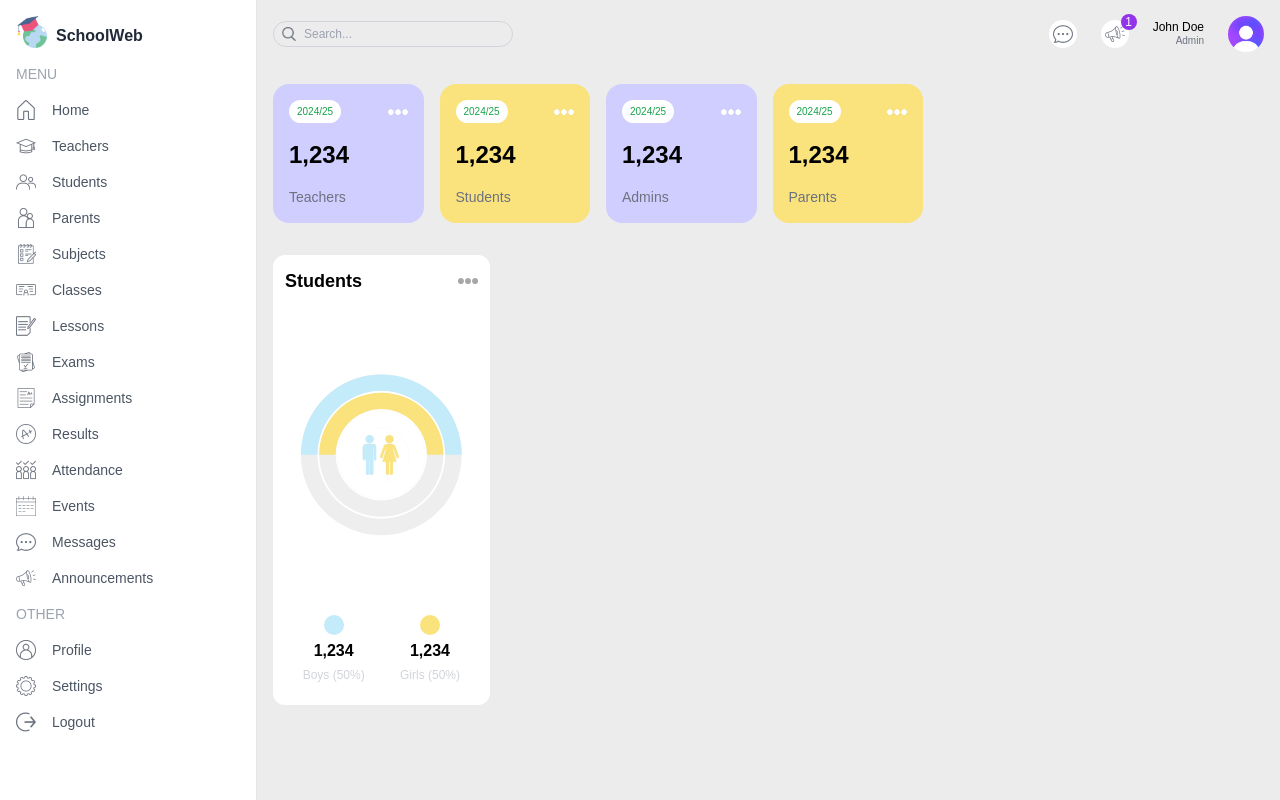
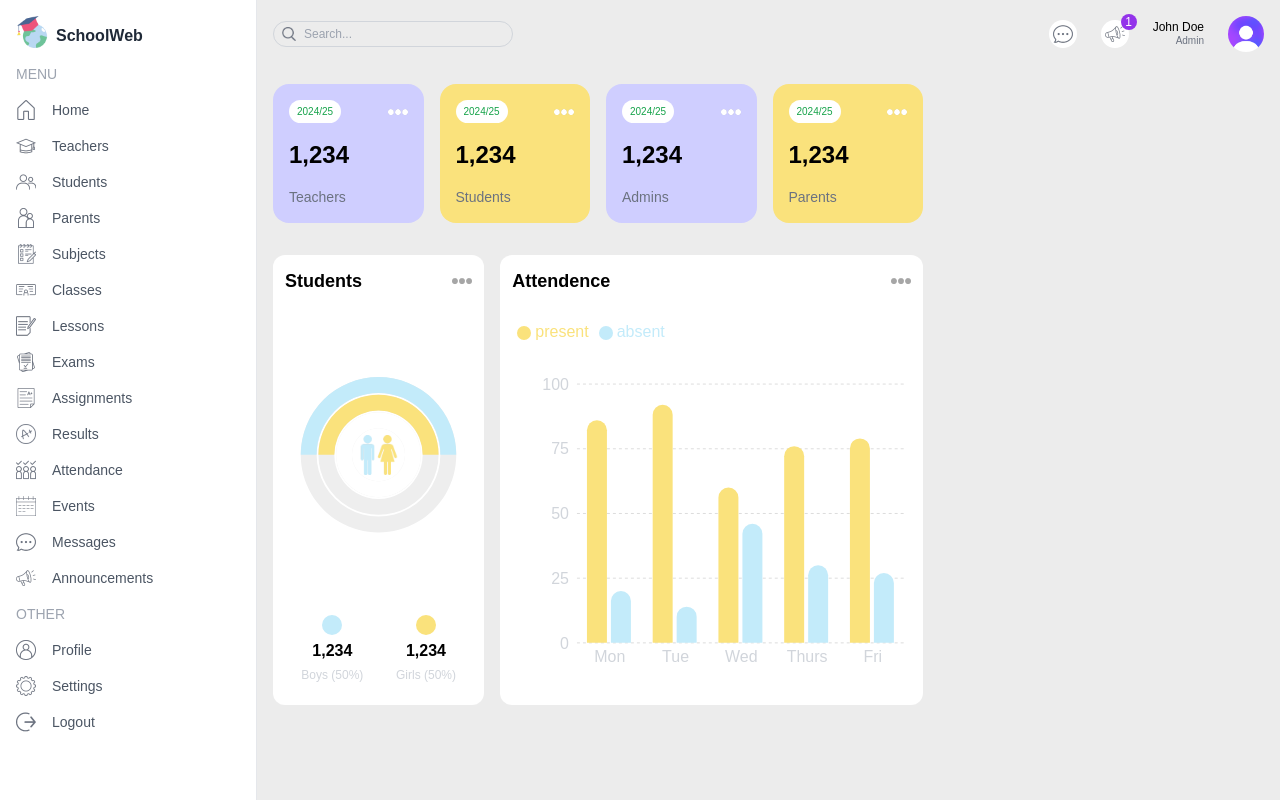
Before and after one commit to WaqarAhmad03/school-web, a Next.js app: page /dashboard/admin in a window 1280 px wide. Built offline with nearby package versions, Linux system fonts and the light colour scheme.

Commit message:
attendence chart created

```diff
--- a/src/app/dashboard/admin/page.jsx
+++ b/src/app/dashboard/admin/page.jsx
@@ -1,6 +1,7 @@
 import React from 'react'
 import UserCard from "../../../components/UserCard"
 import CountChart from "../../../components/CountChart"
+import AttendenceChart from "../../../components/AttendenceChart"
 // import { RadialBarChart } from 'recharts'
 
 const AdminPage = () => {
@@ -14,11 +15,13 @@ const AdminPage = () => {
           <UserCard type="parent"/>
         </div>
 
-        <div className='flex flex-col lg:flex-row'>
+        <div className='flex flex-col lg:flex-row gap-4'>
           <div className='w-full lg:w-1/3 h-[450px]'>
             <CountChart/>
           </div>
-          <div className='w-full lg:w-2/3 h-[450px]'></div>
+          <div className='w-full lg:w-2/3 h-[450px]'>
+            <AttendenceChart/>
+          </div>
         </div>
 
       </div>
--- /dev/null
+++ b/src/components/AttendenceChart.jsx
@@ -0,0 +1,68 @@
+"use client"
+import Image from 'next/image'
+import React from 'react'
+import { BarChart, Bar, Rectangle, XAxis, YAxis, CartesianGrid, Tooltip, Legend, ResponsiveContainer } from 'recharts';
+
+const data = [
+  {
+    name: 'Mon',
+    present: 86,
+    absent: 20,
+  },
+  {
+    name: 'Tue',
+    present: 92,
+    absent: 14,
+  },
+  {
+    name: 'Wed',
+    present: 60,
+    absent: 46,
+  },
+  {
+    name: 'Thurs',
+    present: 76,
+    absent: 30,
+  },
+  {
+    name: 'Fri',
+    present: 79,
+    absent: 27,
+  },
+];
+
+const AttendenceChart = () => {
+  return (
+    <div className='bg-white rounded-xl w-full h-full p-3'>
+        <div className='flex justify-between items-center'>
+            <p className='text-lg font-semibold'>Attendence</p>
+            <Image src="/moreDark.png" alt='more-dark' width={20} height={20}/>
+        </div>
+
+        <ResponsiveContainer width="100%" height="90%">
+        <BarChart
+          width={500}
+          height={300}
+          data={data}
+        //   margin={{
+        //     top: 5,
+        //     right: 30,
+        //     left: 20,
+        //     bottom: 5,
+        //   }}
+        barSize={20}
+        >
+          <CartesianGrid strokeDasharray="3 3" vertical={false} stroke='#ddd'/>
+          <XAxis dataKey="name" tick={{fill:"#d1d5db"}} tickLine={false} axisLine={false} />
+          <YAxis  tickLine={false} axisLine={false} tick={{fill:"#d1d5db"}}/>
+          <Tooltip contentStyle={{borderRadius:"10px", borderColor:"lightgray"}}/>
+          <Legend align='left' verticalAlign='top' wrapperStyle={{paddingBottom:"40px", paddingTop: "20px"}}/>
+          <Bar dataKey="present" fill="#fae27c" legendType='circle' radius={[10,10,0,0]} activeBar={<Rectangle fill="gold" stroke="gold" />} />
+          <Bar dataKey="absent" fill="#c3ebfa" legendType='circle' radius={[10,10,0,0]} activeBar={<Rectangle fill="blue" stroke="blue" />} />
+        </BarChart>
+      </ResponsiveContainer>
+    </div>
+  )
+}
+
+export default AttendenceChart
```
